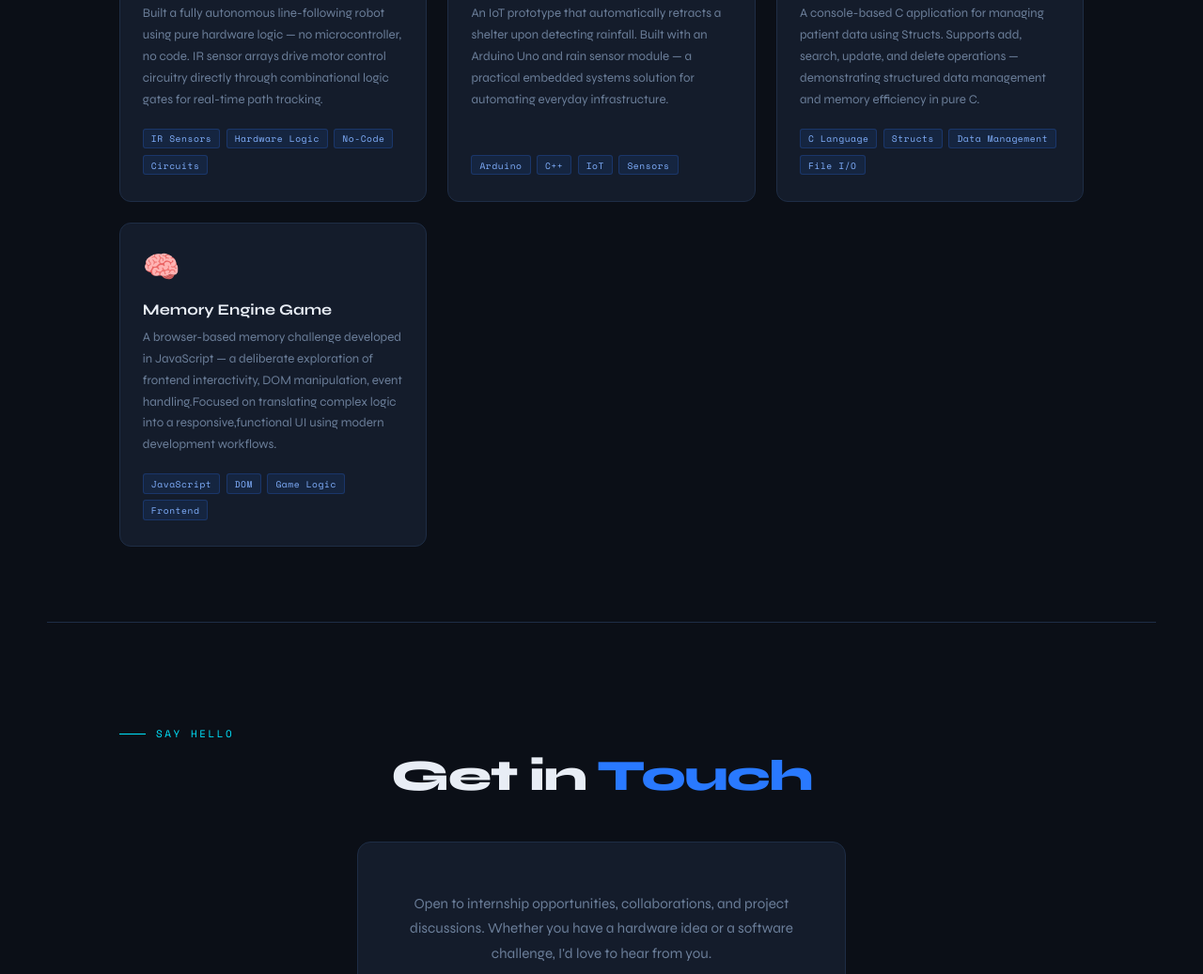
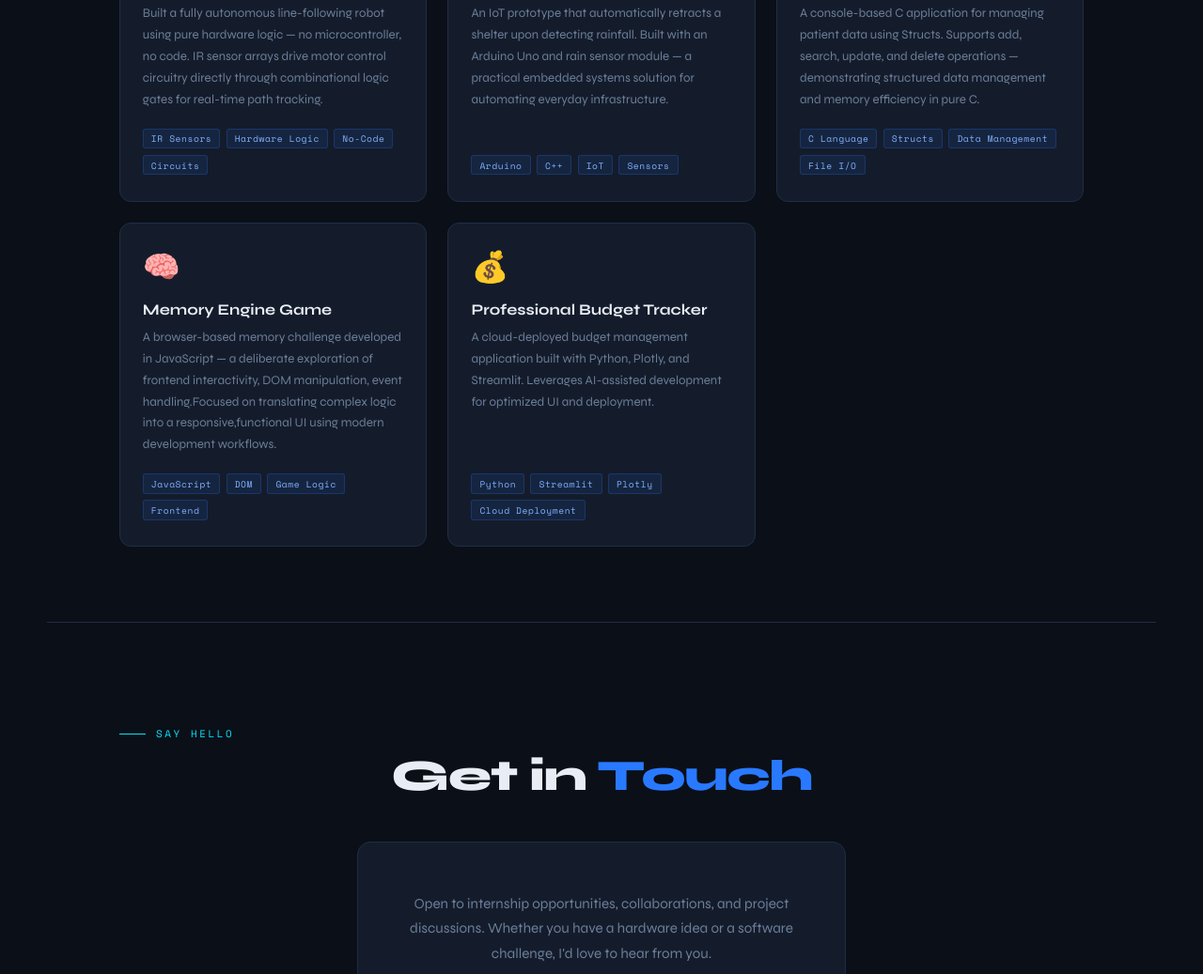
Before and after one commit to ChetanaR-cse/Type-portfolio, a plain HTML site: page index.html in a window 1280 px wide. Shown: the part 2018-3055 px from the top of the page at 94% size. Drawn offline with nearby package versions, Linux system fonts and the light colour scheme.

Commit message:
Update index.html

```diff
--- a/index.html
+++ b/index.html
@@ -470,6 +470,20 @@
           </div>
         </div>
 
+       <div class="pcard fade d4">
+         <div class="picon">💰</div>
+         <div class="ptitle">Professional Budget Tracker</div>
+         <div class="pdesc">
+           A cloud-deployed budget management application built with Python, Plotly, and Streamlit. Leverages AI-assisted development for optimized UI and deployment.
+         </div>
+         <div class="ptags">
+           <span class="tag">Python</span>
+           <span class="tag">Streamlit</span>
+           <span class="tag">Plotly</span>
+           <span class="tag">Cloud Deployment</span>
+         </div>
+       </div>
+
       </div>
     </div>
   </section>
```
